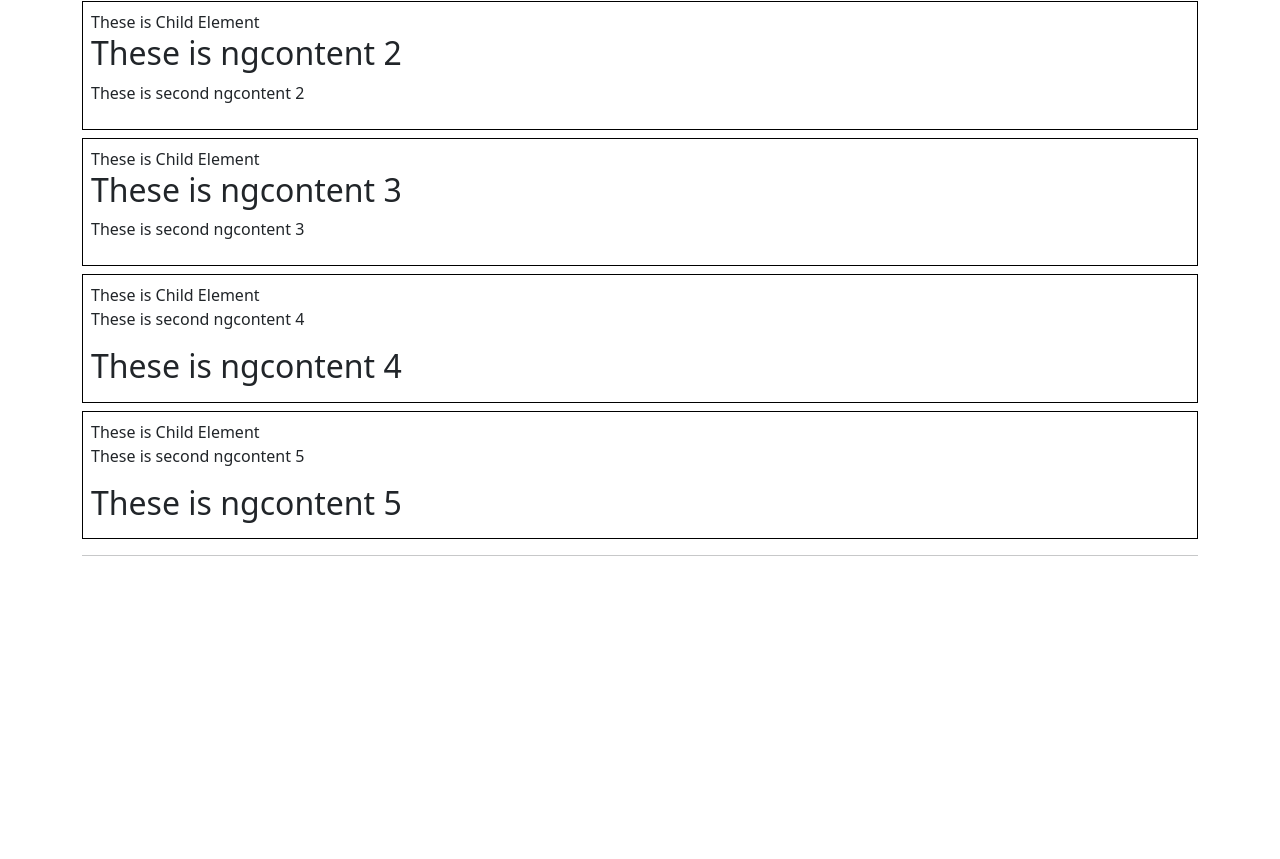
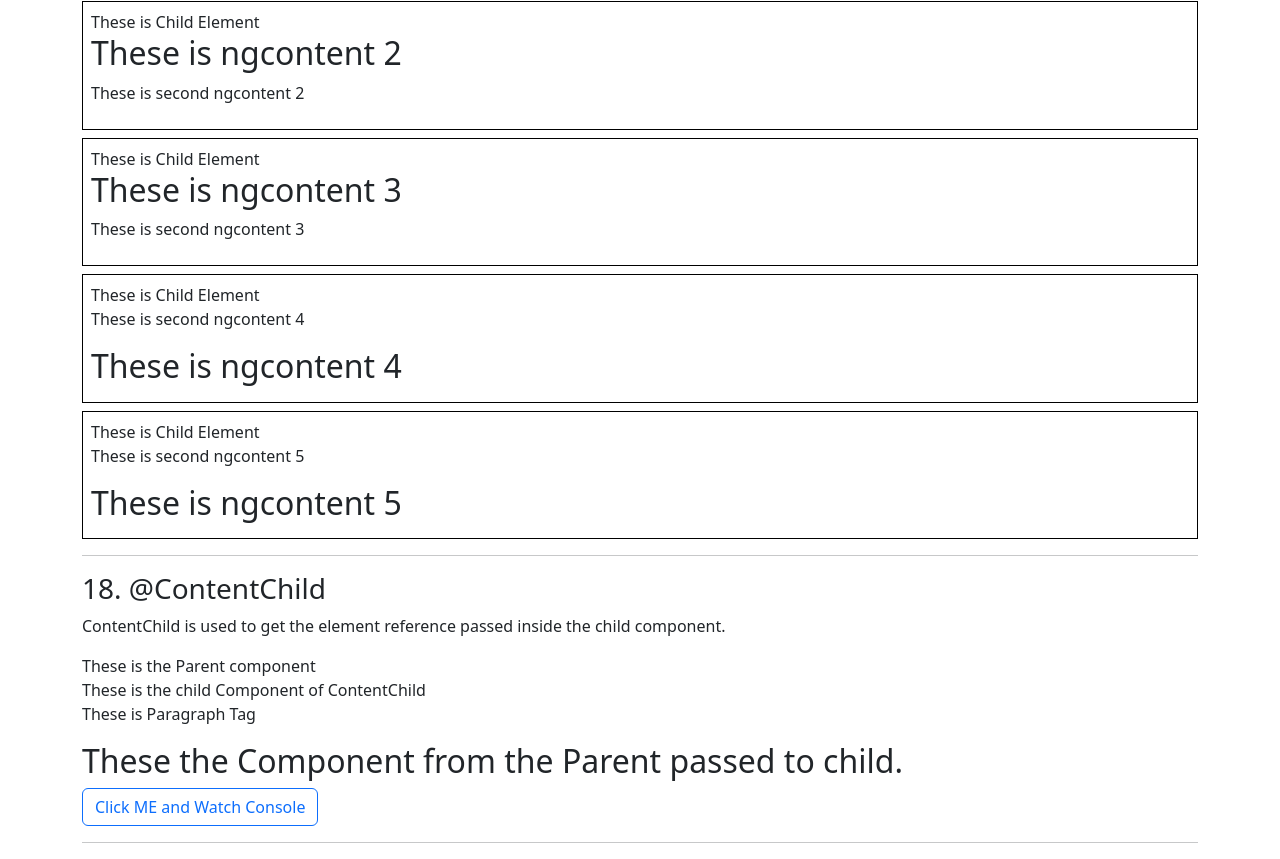
Before and after one commit to PrathameshSystenics/Angular_Tutorial, an Angular app in the folder AngularTut/: page / in a window 1280 px wide. Shown: the part 8543-9402 px from the top of the page. Before the commit the page ends 9115 px from the top, so only its background shows below. Built offline with nearby package versions, Linux system fonts and the light colour scheme.

Commit message:
ContentChild Tutorial

```diff
--- a/AngularTut/angular.json
+++ b/AngularTut/angular.json
@@ -68,6 +68,9 @@
           "defaultConfiguration": "production"
         },
         "serve": {
+          "options": {
+            "port": 4200
+          },
           "builder": "@angular-devkit/build-angular:dev-server",
           "configurations": {
             "production": {
--- a/AngularTut/src/app/app.component.html
+++ b/AngularTut/src/app/app.component.html
@@ -73,4 +73,8 @@
   <h3 class="mt-3">17. &lt;ng-content&gt;</h3>
   <ngcontentcomp />
   <hr>
+
+  <h3 class="mt-3">18. &commat;ContentChild</h3>
+  <contentchildcomp/>
+  <hr>
 </div>
--- a/AngularTut/src/app/app.module.ts
+++ b/AngularTut/src/app/app.module.ts
@@ -33,6 +33,8 @@ import { NgtemplatecompComponent } from './ngtemplatecomp/ngtemplatecomp.compone
 import { NgcontainercompComponent } from './ngcontainercomp/ngcontainercomp.component';
 import { NgcontentcompComponent } from './ngcontentcomp/ngcontentcomp.component';
 import { ChildcontentComponent } from './ngcontentcomp/childcontent/childcontent.component';
+import { ContentchildcompComponent } from './contentchildcomp/contentchildcomp.component';
+import { ChildtutorialComponent } from './contentchildcomp/childtutorial/childtutorial.component';
 
 @NgModule({
   declarations: [
@@ -65,7 +67,9 @@ import { ChildcontentComponent } from './ngcontentcomp/childcontent/childcontent
     NgtemplatecompComponent,
     NgcontainercompComponent,
     NgcontentcompComponent,
-    ChildcontentComponent
+    ChildcontentComponent,
+    ContentchildcompComponent,
+    ChildtutorialComponent
   ],
   imports: [
     BrowserModule,
--- /dev/null
+++ b/AngularTut/src/app/contentchildcomp/childtutorial/childtutorial.component.html
@@ -0,0 +1,11 @@
+<div>
+  These is the child Component of ContentChild
+
+  <ng-content></ng-content>
+
+  <div>
+  <button class="btn btn-outline-primary" (click)="onButtonClick()">
+    Click ME and Watch Console
+  </button>
+  </div>
+</div>
--- /dev/null
+++ b/AngularTut/src/app/contentchildcomp/childtutorial/childtutorial.component.ts
@@ -0,0 +1,22 @@
+import { Component, ContentChild, ElementRef, ViewChild, viewChild } from '@angular/core';
+
+@Component({
+  selector: 'app-childtutorial',
+  templateUrl: './childtutorial.component.html',
+})
+export class ChildtutorialComponent {
+
+  // getting the component reference from the parent component
+  @ContentChild("headertag")
+  Headertag: ElementRef = undefined as any;
+
+  // same using the viewchild we cannot achieve because it is element of parent component.
+  @ViewChild("headertag")
+  newHeader:ElementRef = undefined as any;
+
+  onButtonClick(){
+    console.log(this.Headertag.nativeElement)
+    // console.log(this.newHeader.nativeElement);
+  }
+
+}
--- /dev/null
+++ b/AngularTut/src/app/contentchildcomp/contentchildcomp.component.html
@@ -0,0 +1,16 @@
+<p>
+  ContentChild is used to get the element reference passed inside the child component.
+</p>
+
+<div>
+  These is the Parent component
+  <app-childtutorial>
+    <!-- Passing the Elements from these child component -->
+    <p>
+      These is Paragraph Tag
+    </p>
+    <h2 #headertag>
+      These the Component from the Parent passed to child.
+    </h2>
+  </app-childtutorial>
+</div>
```
Also changed, not shown: AngularTut/src/app/contentchildcomp/contentchildcomp.component.ts (added, +9 -0 lines).
